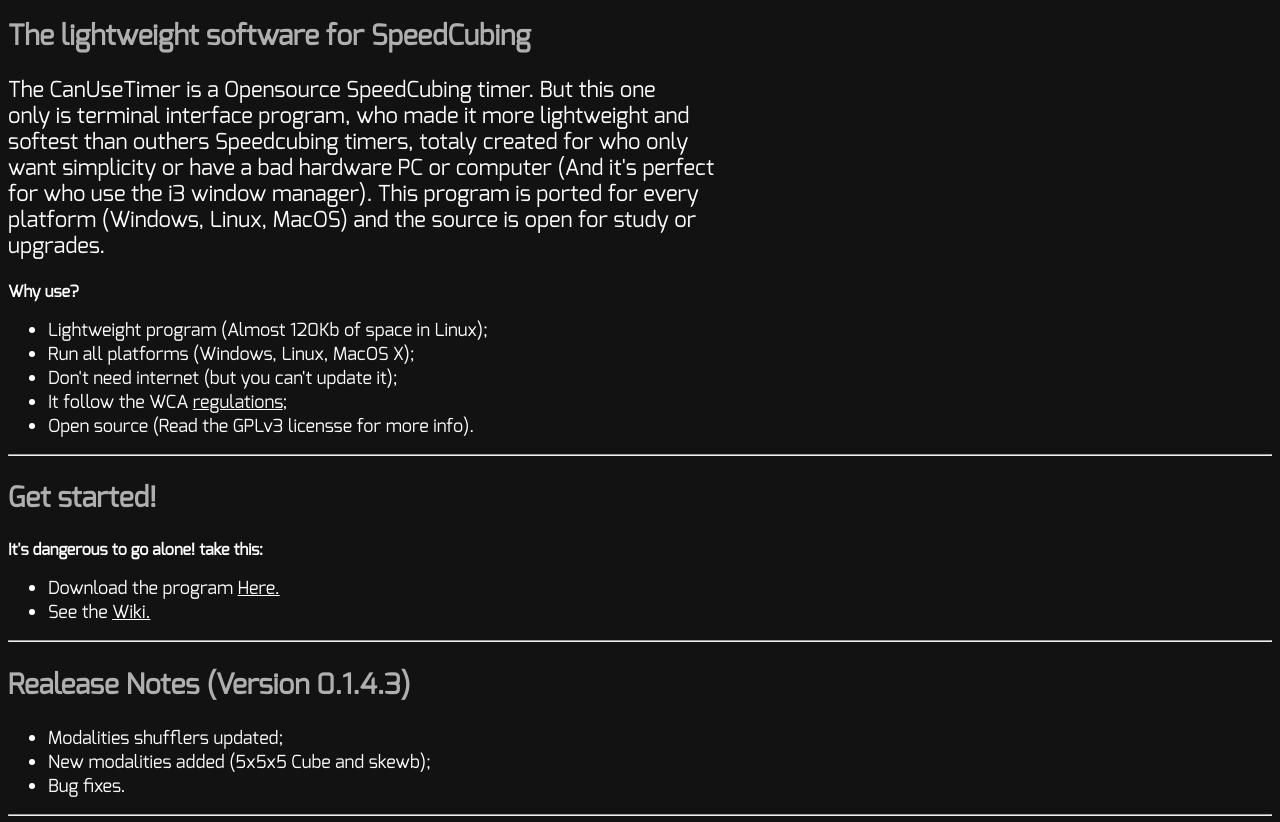
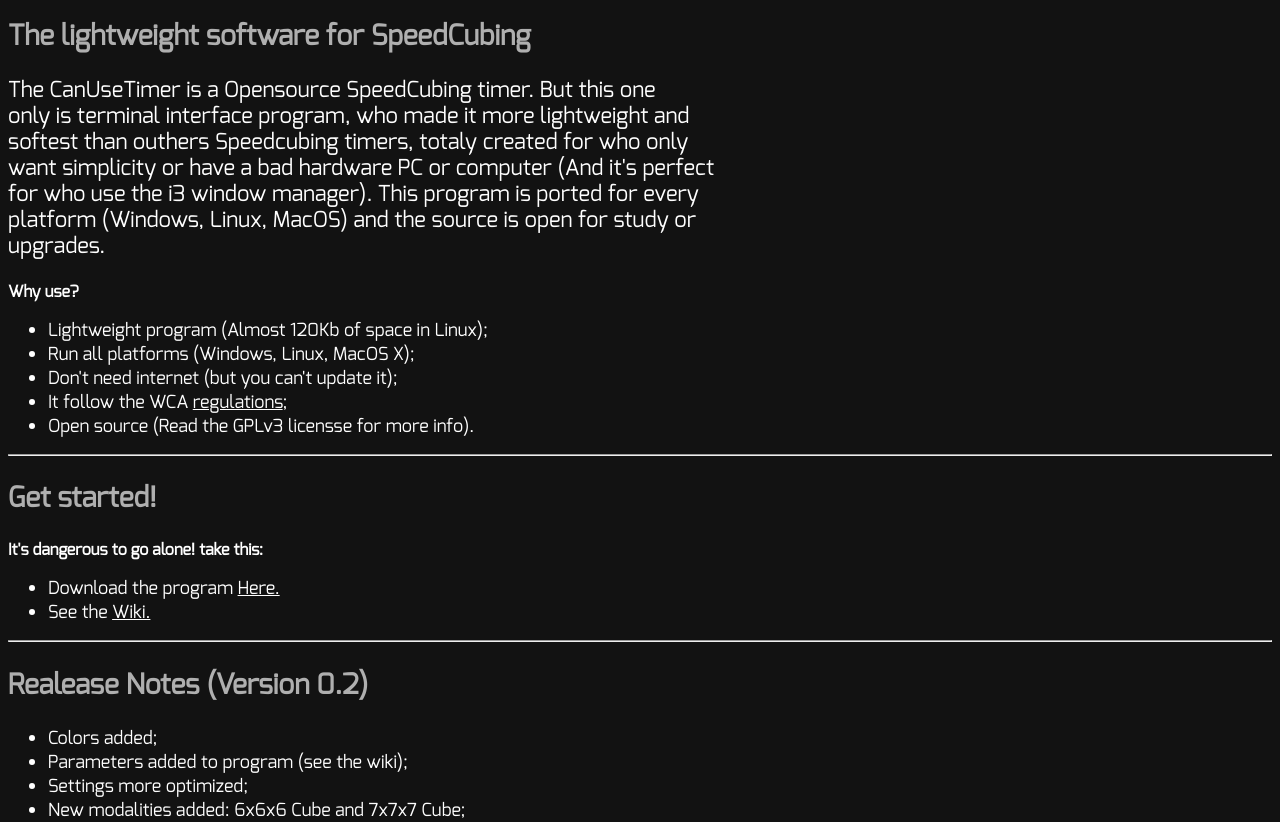
Before and after one commit to Samuel-de-Oliveira/CanUseTimer-Website, a plain HTML site: page index.html in a window 1280 px wide. Shown: the part 130-952 px from the top of the page. Drawn offline with Linux system fonts and the light colour scheme.

Commit message:
Software update

```diff
--- a/index.html
+++ b/index.html
@@ -45,11 +45,13 @@
 		</ul>
 
 		<hr>
-		<h2>Realease Notes (Version 0.1.4.3)</h2>
+		<h2>Realease Notes (Version 0.2)</h2>
 		<ul>
-		<li>Modalities shufflers updated;</li>
-		<li>New modalities added (5x5x5 Cube and skewb);</li>
-		<li>Bug fixes.</li>
+    			<li>Colors added;</li>
+    			<li>Parameters added to program (see the wiki);</li>
+    			<li>Settings more optimized;</li>
+    			<li>New modalities added: 6x6x6 Cube and 7x7x7 Cube;</li>
+    			<li>Bug fixes.</li>
 		</ul>
 
 		<hr>
```
